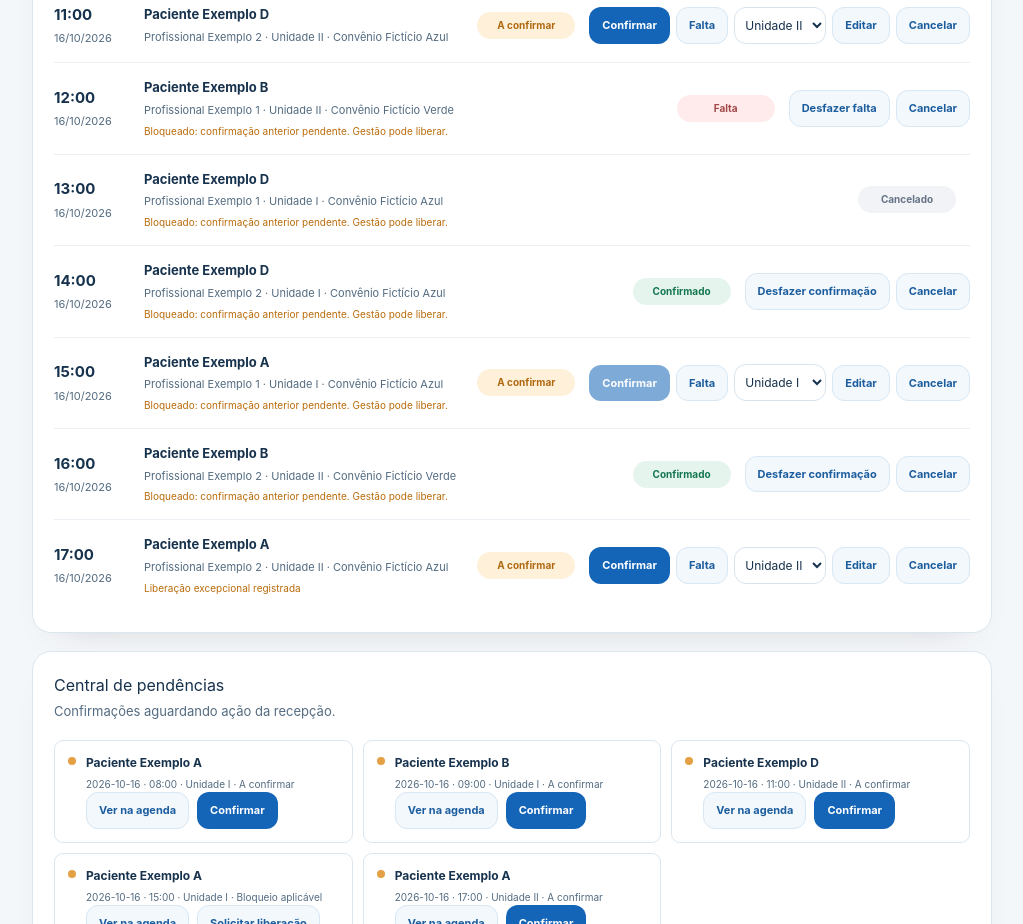
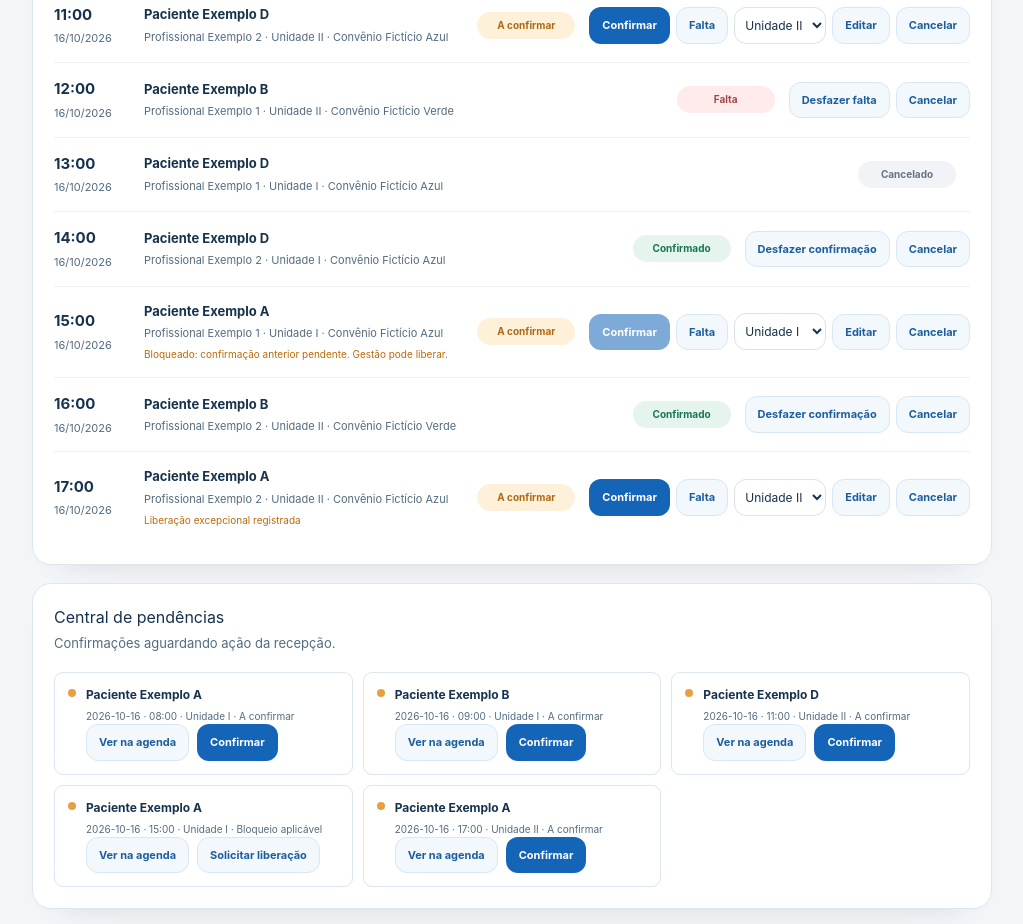
Before and after one commit to CMOURASIGA/7Clinic, a Next.js app: page / in a window 1280 px wide. Shown: the part 800-1724 px from the top of the page, without its empty margins (256-1279 px from the left). Built offline with nearby package versions, Linux system fonts and the light colour scheme.

Commit message:
fix: restringir aviso de bloqueio a agendamentos pendentes

```diff
--- a/components/reception.tsx
+++ b/components/reception.tsx
@@ -64,7 +64,7 @@ export function Reception({ state, unit, onUnit, selectedDay, onDay, run, onMana
       </form> : null}
       <div className="filters"><input aria-label="Buscar paciente" placeholder="Buscar paciente fictício" value={query} onChange={(event) => setQuery(event.target.value)}/><input aria-label="Filtrar data" type="date" value={selectedDay} onChange={(event) => onDay(event.target.value)}/><select aria-label="Filtrar status" value={filter} onChange={(event) => setFilter(event.target.value)}><option value="all">Todos os status</option><option value="scheduled">A confirmar</option><option value="confirmed">Confirmado</option><option value="absent">Falta</option><option value="cancelled">Cancelado</option></select></div>
       <div className="appointment-list">{appointments.length ? appointments.map((item) => {
-        const blocked = state.policies.blockOnPriorPending && hasPriorPending(state, item) && !item.exceptionReason;
+        const blocked = item.status === "scheduled" && state.policies.blockOnPriorPending && hasPriorPending(state, item) && !item.exceptionReason;
         return <article className="appointment" key={item.id}>
           <div className="appointment-time"><strong>{item.time}</strong><small>{item.day.split("-").reverse().join("/")}</small></div>
           <div className="appointment-details"><strong>{patientName(state, item)}</strong><small>{professionalName(state, item)} · {UNIT_NAMES[item.unitId]} · {state.patients.find((patient) => patient.id === item.patientId)?.insurance}</small>{blocked ? <em>Bloqueado: confirmação anterior pendente. Gestão pode liberar.</em> : null}{item.exceptionReason ? <em>Liberação excepcional registrada</em> : null}</div>
```
Also changed, not shown: tests/e2e.mjs (+5 -0 lines).
